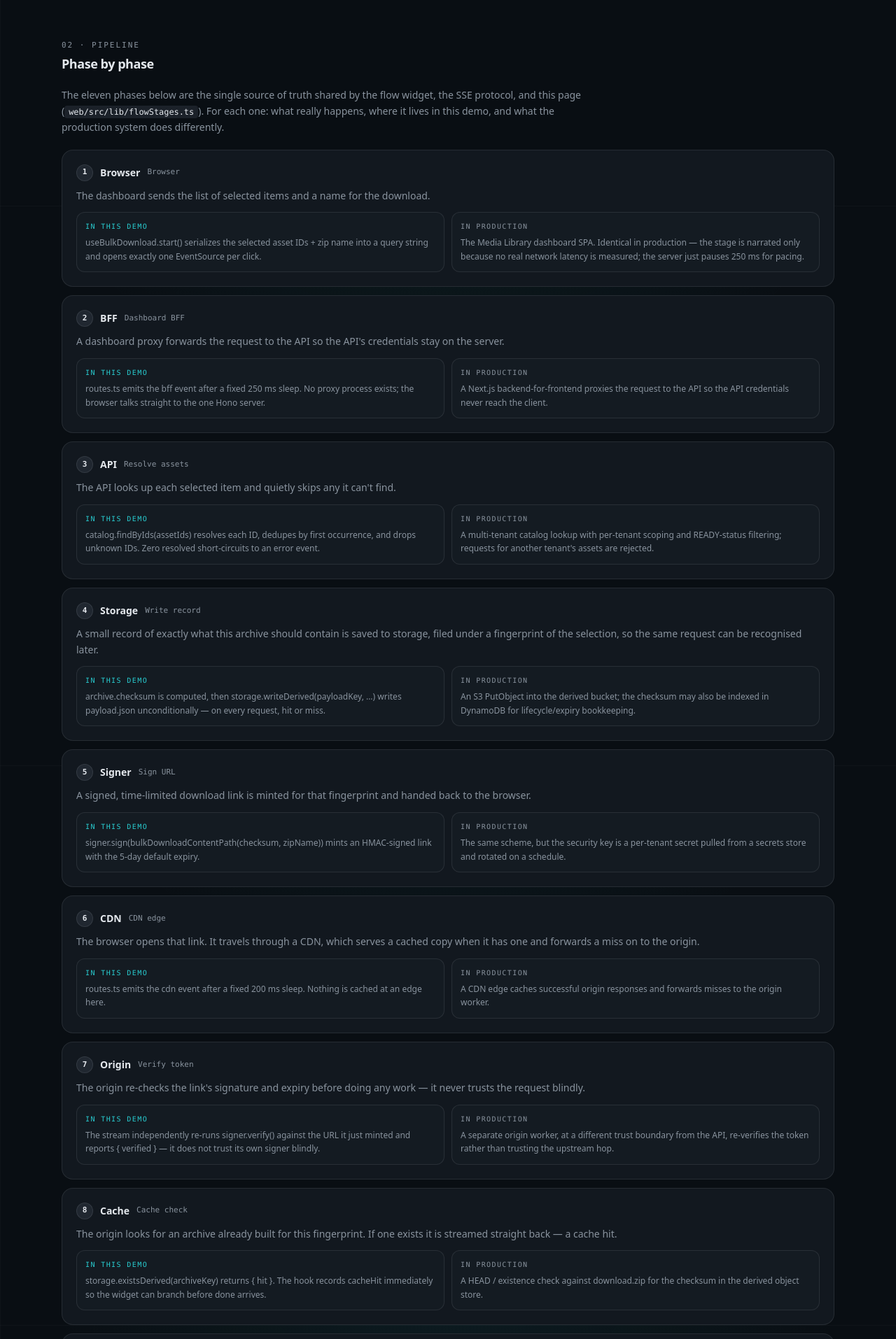
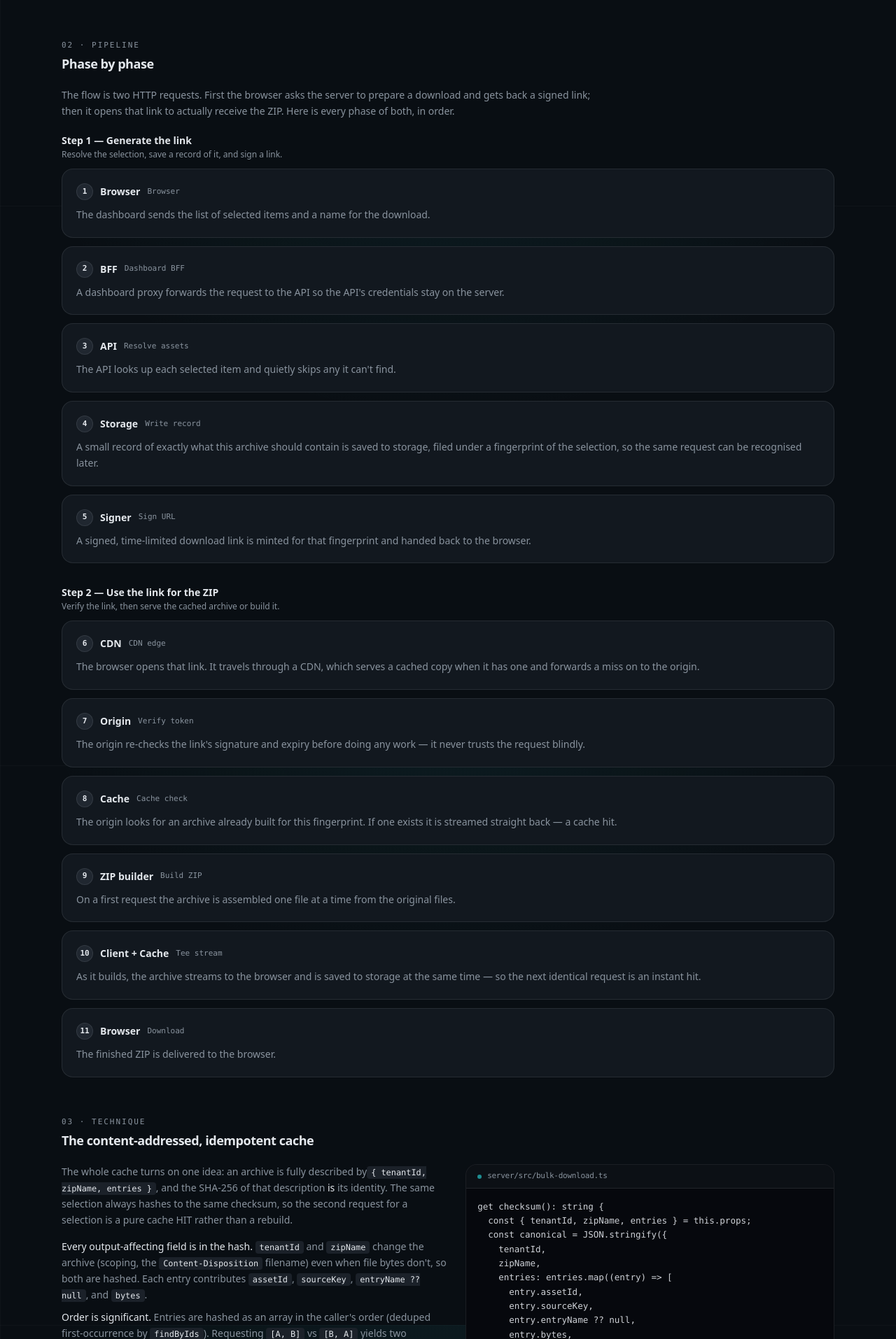
Before and after one commit to Ayush-Ghiya/bulk-download, a React (Vite) app in the folder web/: page /#/how-it-works in a window 1280 px wide. Shown: the part 1306-3220 px from the top of the page at 70% size. Built offline with nearby package versions, Linux system fonts and the light colour scheme.

Commit message:
feat(web): group deep-dive pipeline by step, plain-English descriptions

```diff
--- a/web/src/pages/DeepDivePage.tsx
+++ b/web/src/pages/DeepDivePage.tsx
@@ -4,7 +4,7 @@ import { ArrowLeft } from "lucide-react";
 import { ArchitectureDiagram } from "@/components/deepdive/ArchitectureDiagram";
 import { CodeBlock } from "@/components/deepdive/CodeBlock";
 import { Badge } from "@/components/ui/badge";
-import { FLOW_STAGES, type StageId } from "@/lib/flowStages";
+import { FLOW_STAGES, STEP_LABELS, type FlowStep } from "@/lib/flowStages";
 import { cn } from "@/lib/utils";
 
 /* ------------------------------------------------------------------ *
@@ -42,58 +42,6 @@ function Term({ children }: { children: React.ReactNode }): React.JSX.Element {
     </code>
   );
 }
-
-/* ------------------------------------------------------------------ *
- * Per-phase augmentation: what the demo actually does, and what the
- * production system does differently. Keyed by the same StageId the
- * SSE protocol and the flow widget use, so nothing drifts.
- * ------------------------------------------------------------------ */
-const PHASE_DETAIL: Record<StageId, { impl: string; prod: string }> = {
-  browser: {
-    impl: "useBulkDownload.start() serializes the selected asset IDs + zip name into a query string and opens exactly one EventSource per click.",
-    prod: "The Media Library dashboard SPA. Identical in production — the stage is narrated only because no real network latency is measured; the server just pauses 250 ms for pacing.",
-  },
-  bff: {
-    impl: "routes.ts emits the bff event after a fixed 250 ms sleep. No proxy process exists; the browser talks straight to the one Hono server.",
-    prod: "A Next.js backend-for-frontend proxies the request to the API so the API credentials never reach the client.",
-  },
-  resolve: {
-    impl: "catalog.findByIds(assetIds) resolves each ID, dedupes by first occurrence, and drops unknown IDs. Zero resolved short-circuits to an error event.",
-    prod: "A multi-tenant catalog lookup with per-tenant scoping and READY-status filtering; requests for another tenant's assets are rejected.",
-  },
-  "payload-write": {
-    impl: "archive.checksum is computed, then storage.writeDerived(payloadKey, …) writes payload.json unconditionally — on every request, hit or miss.",
-    prod: "An S3 PutObject into the derived bucket; the checksum may also be indexed in DynamoDB for lifecycle/expiry bookkeeping.",
-  },
-  sign: {
-    impl: "signer.sign(bulkDownloadContentPath(checksum, zipName)) mints an HMAC-signed link with the 5-day default expiry.",
-    prod: "The same scheme, but the security key is a per-tenant secret pulled from a secrets store and rotated on a schedule.",
-  },
-  cdn: {
-    impl: "routes.ts emits the cdn event after a fixed 200 ms sleep. Nothing is cached at an edge here.",
-    prod: "A CDN edge caches successful origin responses and forwards misses to the origin worker.",
-  },
-  "origin-verify": {
-    impl: "The stream independently re-runs signer.verify() against the URL it just minted and reports { verified } — it does not trust its own signer blindly.",
-    prod: "A separate origin worker, at a different trust boundary from the API, re-verifies the token rather than trusting the upstream hop.",
-  },
-  "cache-check": {
-    impl: "storage.existsDerived(archiveKey) returns { hit }. The hook records cacheHit immediately so the widget can branch before done arrives.",
-    prod: "A HEAD / existence check against download.zip for the checksum in the derived object store.",
-  },
-  build: {
-    impl: "On a miss, ZipArchiveBuilder.writeEntries() opens and appends each source serially; the onEntry callback emits one build event per file.",
-    prod: "May run inside an SQS-driven worker so a large archive builds off the synchronous request path.",
-  },
-  tee: {
-    impl: "A single archiver is piped to two PassThroughs (client + cache) at once; the event is emitted only after the archive has fully drained.",
-    prod: "The identical tee mechanism, with the cache branch writing to the derived S3 bucket instead of a local directory.",
-  },
-  done: {
-    impl: "Terminal { downloadUrl, checksum, cacheHit, expiresAt }. The hook persists the run to IndexedDB, then closes the EventSource.",
-    prod: "The dashboard surfaces the link; opening it issues request B against the origin (which may be a HIT built by an earlier requester).",
-  },
-};
 
 interface SseRow {
   event: string;
@@ -330,14 +278,22 @@ export function DeepDivePage(): React.JSX.Element {
       <section className="flex flex-col gap-5">
         <SectionHeader index="02" label="Pipeline" title="Phase by phase" />
         <p className="max-w-3xl text-sm leading-relaxed text-muted-foreground">
-          The eleven phases below are the single source of truth shared by the flow
-          widget, the SSE protocol, and this page (<Term>web/src/lib/flowStages.ts</Term>).
-          For each one: what really happens, where it lives in this demo, and what the
-          production system does differently.
+          The flow is two HTTP requests. First the browser asks the server to prepare a
+          download and gets back a signed link; then it opens that link to actually
+          receive the ZIP. Here is every phase of both, in order.
         </p>
+        <div className="flex flex-col gap-8">
+          {([1, 2] as FlowStep[]).map((step) => (
+            <div key={step} className="flex flex-col gap-3">
+              <div className="flex flex-col gap-0.5">
+                <h3 className="text-sm font-semibold text-foreground">
+                  {STEP_LABELS[step].title}
+                </h3>
+                <p className="text-xs text-muted-foreground">{STEP_LABELS[step].caption}</p>
+              </div>
               <ol className="flex flex-col gap-3">
-          {FLOW_STAGES.map((stage, i) => {
-            const detail = PHASE_DETAIL[stage.id];
+                {FLOW_STAGES.filter((s) => s.step === step).map((stage) => {
+                  const n = FLOW_STAGES.indexOf(stage) + 1;
                   return (
                     <li
                       key={stage.id}
@@ -345,7 +301,7 @@ export function DeepDivePage(): React.JSX.Element {
                     >
                       <div className="flex flex-wrap items-center gap-2.5">
                         <span className="flex size-6 shrink-0 items-center justify-center rounded-full border border-border bg-secondary font-mono text-[11px] font-semibold text-foreground">
-                    {i + 1}
+                          {n}
                         </span>
                         <span className="text-sm font-semibold text-foreground">{stage.node}</span>
                         <span className="font-mono text-[11px] text-muted-foreground">{stage.label}</span>
@@ -353,28 +309,13 @@ export function DeepDivePage(): React.JSX.Element {
                       <p className="mt-2.5 text-sm leading-relaxed text-muted-foreground">
                         {stage.description}
                       </p>
-                <div className="mt-3 grid gap-2.5 sm:grid-cols-2">
-                  <div className="rounded-lg border border-border/70 bg-muted/40 p-3">
-                    <div className="font-mono text-[10px] uppercase tracking-[0.14em] text-primary/90">
-                      In this demo
-                    </div>
-                    <p className="mt-1.5 text-xs leading-relaxed text-muted-foreground">
-                      {detail.impl}
-                    </p>
-                  </div>
-                  <div className="rounded-lg border border-border/70 bg-muted/40 p-3">
-                    <div className="font-mono text-[10px] uppercase tracking-[0.14em] text-muted-foreground">
-                      In production
-                    </div>
-                    <p className="mt-1.5 text-xs leading-relaxed text-muted-foreground">
-                      {detail.prod}
-                    </p>
-                  </div>
-                </div>
                     </li>
                   );
                 })}
               </ol>
+            </div>
+          ))}
+        </div>
       </section>
 
       {/* 03 — Content-addressed cache */}
```
Lines whose indentation alone changed are shown as unchanged.
